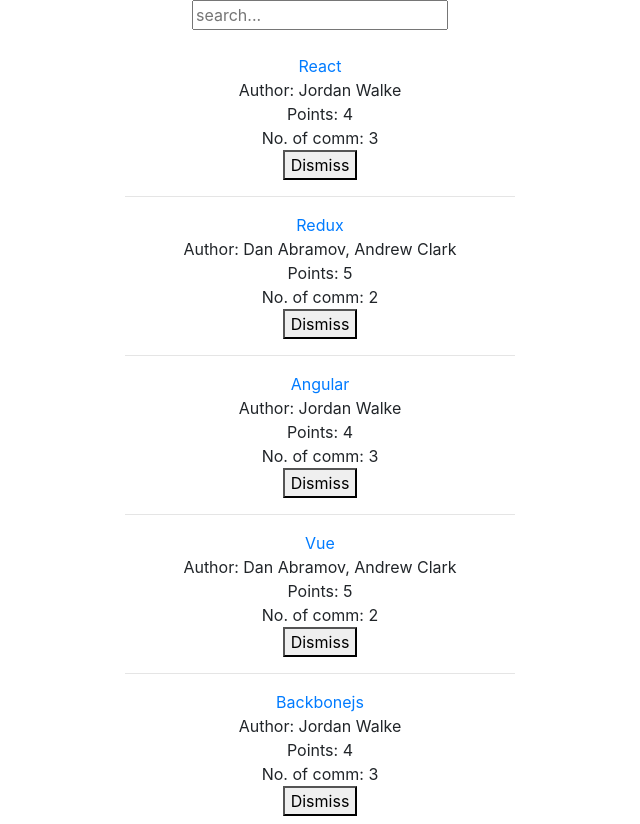
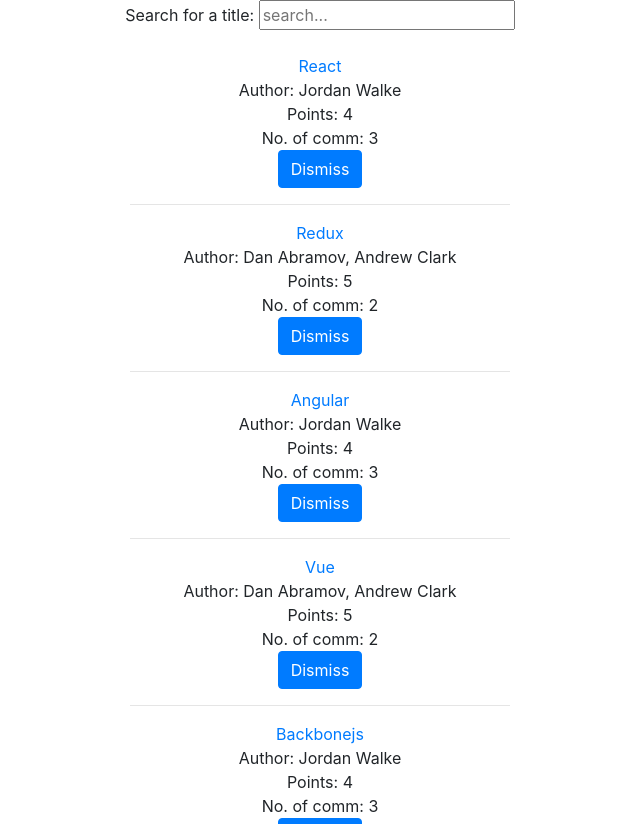
Before and after one commit to isidoreduc/hackerville_react, a React (Create React App) app: page / in a window 1280 px wide. Shown: the top 824 px of the page, without its empty margins (320-960 px from the left). Built offline with nearby package versions, Linux system fonts and the light colour scheme.

Commit message:
reusable components

```diff
--- a/src/App.js
+++ b/src/App.js
@@ -1,8 +1,10 @@
 import React, { Component } from 'react';
 import './App.css';
+import { List } from './components/ListComponent.js';
+import { Search } from './components/SearchComponent.js';
 import { LIST } from './model/model.js';
 
-const isSearched = searchTerm => item => item.title.toLowerCase().includes(searchTerm.toLowerCase());
+
 
 class App extends Component {
 
@@ -25,26 +27,17 @@
 
 
   render() {
+    const{searchTerm, list} = this.state;
+
     return (
       <div className='container'>
-        <form>
-          <div className='text-center'>
-            <input type='text' placeholder='search...' onChange={this.onSearchChange}></input>
-          </div>
-          <br />
-        </form>
-        {this.state.list.filter(isSearched(this.state.searchTerm)).map(item =>
-          <div className='col text-center' key={item.objectID}>
-            <a href={item.url}>{item.title}</a>
-            <div>Author: {item.author}</div>
-            <div>Points: {item.points}</div>
-            <div>No. of comm: {item.num_comments}</div>
-            <div><button onClick={() => this.dismissItem(item.objectID)} type='button'>
-              Dismiss</button></div>
-            <hr className='col-4' />
-          </div>
-
-        )}
+        <Search value = {searchTerm}
+                onChange = {this.onSearchChange}
+                > Search for a title: </Search>
+        <List list = {list}
+              pattern = {searchTerm}
+              dismissItem = {this.dismissItem}
+              />
 
       </div>
 
--- /dev/null
+++ b/src/components/ButtonComponent.js
@@ -0,0 +1,20 @@
+import React, { Component } from 'react'
+
+export class Button extends Component {
+  render() {
+const {onClick, className, children} = this.props;
+
+    return (
+      <div>
+          <button onClick={onClick}
+                className = {className}
+                type='button'>
+            {children}
+          </button>
+
+      </div>
+    )
+  }
+}
+
+export default Button
--- /dev/null
+++ b/src/components/ListComponent.js
@@ -0,0 +1,31 @@
+import React, { Component } from 'react'
+import Button from './ButtonComponent'
+
+
+
+export class List extends Component {
+
+  render() {
+    const {list, pattern, dismissItem} = this.props; // destructuring
+    const isSearched = searchTerm => item => item.title.toLowerCase().includes(searchTerm.toLowerCase());
+
+    return (
+      <div className='container'>
+        {list.filter(isSearched(pattern)).map(item =>
+          <div className='col text-center' key={item.objectID}>
+            <a href={item.url}>{item.title}</a>
+            <div>Author: {item.author}</div>
+            <div>Points: {item.points}</div>
+            <div>No. of comm: {item.num_comments}</div>
+            <Button onClick={() => dismissItem(item.objectID)}
+                    className='btn btn-primary'>
+              Dismiss</Button>
+            <hr className='col-4' />
+          </div>
+        )}
+      </div>
+    )
+  }
+}
+
+export default List;
--- /dev/null
+++ b/src/components/SearchComponent.js
@@ -0,0 +1,25 @@
+import React, { Component } from 'react'
+
+export class Search extends Component {
+    render() {
+        // children property of props object allows us to pass elements from above the tree
+        // (eg. in this case, the 'Serch for a title' string will be shown where {children} interpolation occurs)
+        const { value, onChange, children } = this.props;
+
+        return (
+            <div className='container'>
+                <form>
+                    <div className='text-center'>
+                        {children}<input type='text'
+                            value={value}
+                            onChange={onChange}
+                            placeholder='search...' />
+                    </div>
+                    <br />
+                </form>
+            </div>
+        )
+    }
+}
+
+export default Search;
```
